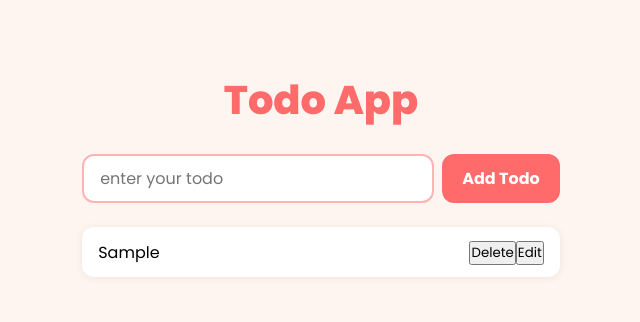
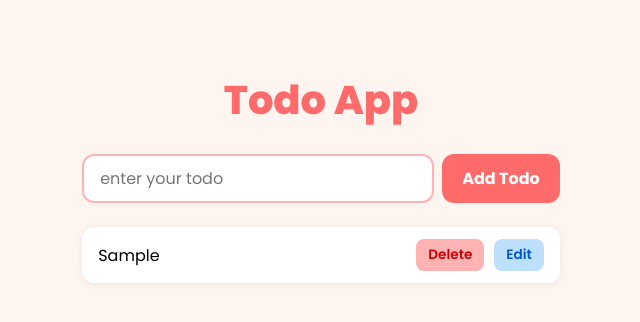
Before and after one commit to karixhma12/react-todo-app_withlocalstorage, a React (Vite) app in the folder todo_app/: page / in a window 1280 px wide. Both pictures are taken after typing "Sample" into the empty fields and a click on the button "Add Todo". Shown: the top 322 px of the page, without its empty margins (319-959 px from the left). Built offline with nearby package versions, Linux system fonts and the light colour scheme.

Commit message:
added finishing touches and hover effects

```diff
--- a/todo_app/src/App.css
+++ b/todo_app/src/App.css
@@ -75,12 +75,68 @@ li{
   box-shadow: 0 1px 8px rgba(0,0,0,0.07);
 }
 
-.todo-text{
+.todo-text {
   flex: 1;
   font-size: 1rem;
+  overflow: hidden;
+  text-overflow: ellipsis;
+  white-space: nowrap;
 }
 
 .todo-buttons{
   display: flex;
   gap: 6px;
 }
+
+.btn-delete {
+  padding: 6px 12px;
+  border: none;
+  border-radius: 8px;
+  font-size: 0.85rem;
+  font-weight: 600;
+  cursor: pointer;
+  background-color: #FFB3B3;
+  color: #cc0000;
+  margin-right: 10px;
+}
+
+.btn-edit {
+  padding: 6px 12px;
+  border: none;
+  border-radius: 8px;
+  font-size: 0.85rem;
+  font-weight: 600;
+  cursor: pointer;
+  background-color: #BDE0FF;
+  color: #0055cc;
+}
+
+.btn-save {
+  padding: 6px 12px;
+  border: none;
+  border-radius: 8px;
+  font-size: 0.85rem;
+  font-weight: 600;
+  cursor: pointer;
+  background-color: #B8F0C8;
+  color: #006620;
+}
+
+.btn-cancel {
+  padding: 6px 12px;
+  border: none;
+  border-radius: 8px;
+  font-size: 0.85rem;
+  font-weight: 600;
+  cursor: pointer;
+  background-color: #E8E8E8;
+  color: #555;
+}
+
+button {
+  transition: transform 0.1s ease;
+}
+
+button:hover {
+  transform: scale(1.08);
+}
--- a/todo_app/src/App.jsx
+++ b/todo_app/src/App.jsx
@@ -86,8 +86,8 @@ function App(){
                         }
                       }
                     }></input>
-                    <button onClick={()=>{editTodoFunc(todo.id)}}> Save </button>
-                    <button onClick={()=>setEditingId(null)}> Cancel </button>
+                    <button className="btn-save" onClick={()=>{editTodoFunc(todo.id)}}> Save </button>
+                    <button className="btn-cancel" onClick={()=>setEditingId(null)}> Cancel </button>
                   </>
 
                  :
@@ -96,8 +96,8 @@ function App(){
                       {todo.text}
                     </span>
                     <div classname="todo-buttons">
-                      <button onClick={()=>{deleteTodo(todo.id)}}> Delete </button>
-                      <button onClick = {()=>{
+                      <button className="btn-delete" onClick={()=>{deleteTodo(todo.id)}}> Delete </button>
+                      <button className="btn-edit" onClick = {()=>{
                                           setEditTodo(todo.text);
                                           setEditingId(todo.id);}}>
                                           Edit
```
